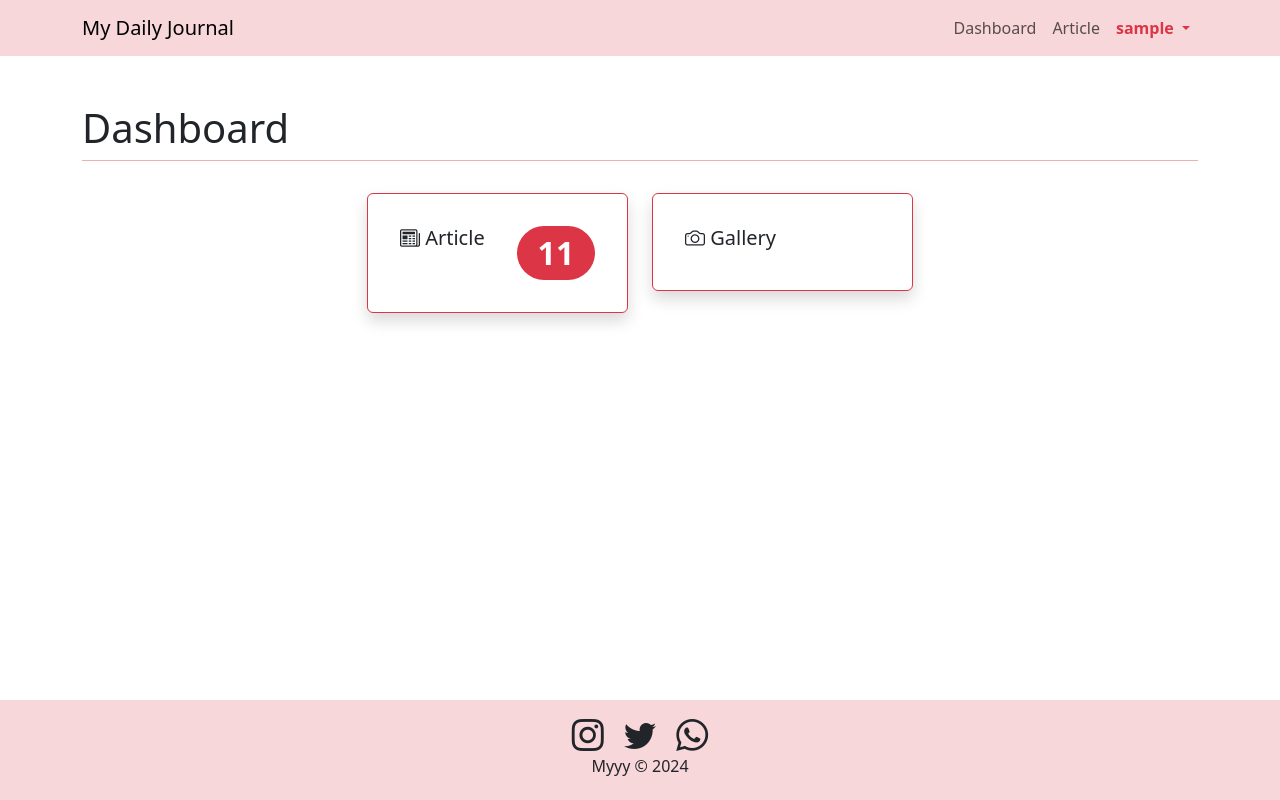
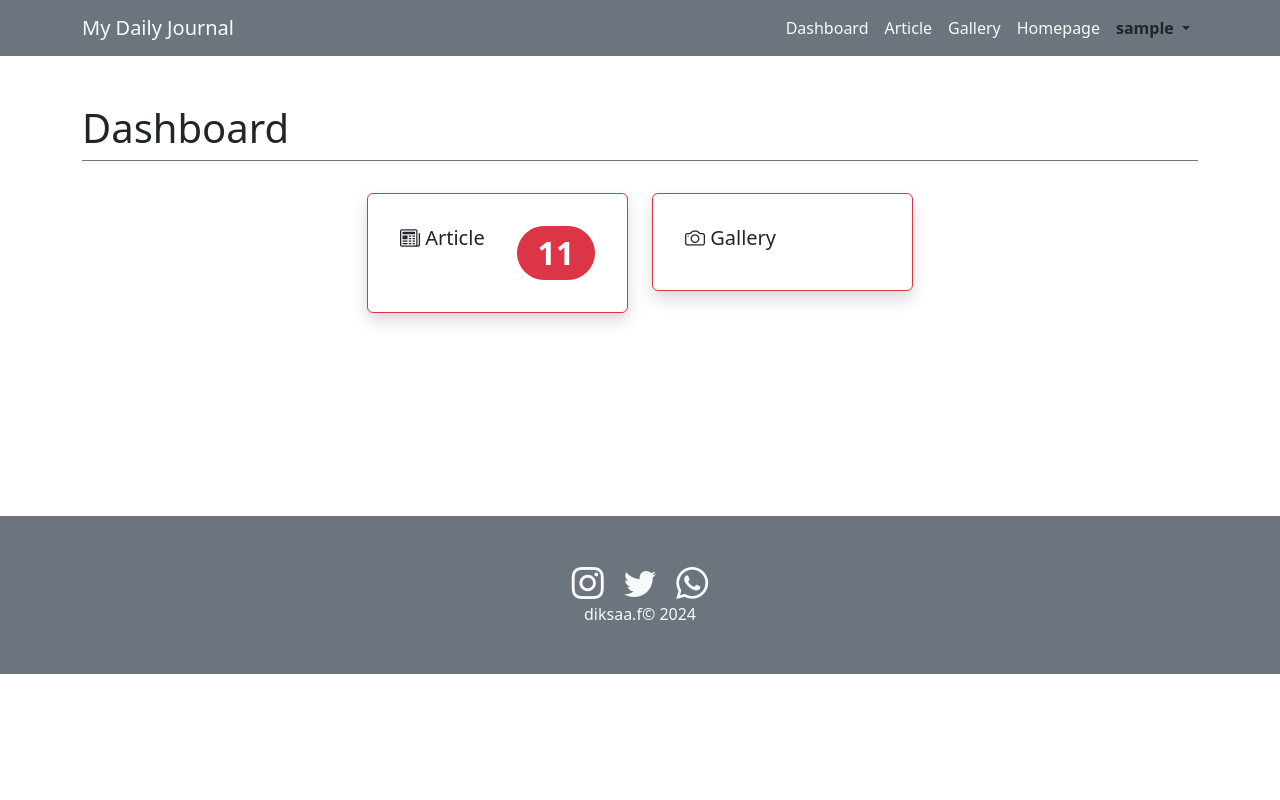
Before and after one commit to diksaaafff/dailyjournal, a PHP site: page /admin.php in a window 1280 px wide. Run offline with PHP 8.4, Linux system fonts and the light colour scheme; the visitor is signed in with stand-in values (Sample User, id 1); data comes from the database, SQL or seed files in the repository.

Commit message:
Update admin.php

```diff
--- a/admin.php
+++ b/admin.php
@@ -28,26 +28,16 @@ if (!isset($_SESSION['username'])) {
     />
     <script src="https://ajax.googleapis.com/ajax/libs/jquery/3.7.1/jquery.min.js"></script>
     <style>
-        html {
-            position: relative;
-            min-height: 100%;
-        }
-        body {
-            margin-bottom: 100px; /* Margin bottom by footer height */
-        }
-        footer {
-            position: absolute;
-            bottom: 0;
-            width: 100%;
-            height: 100px; /* Set the fixed height of the footer here */
+        #content {
+            min-height: 460px;
         }
     </style>
 </head>
 <body>
     <!-- nav begin -->
-    <nav class="navbar navbar-expand-sm bg-body-tertiary sticky-top bg-danger-subtle">
+    <nav class="navbar navbar-expand-sm sticky-top bg-secondary">
     <div class="container">
-        <a class="navbar-brand" target="_blank" href=".">My Daily Journal</a>
+        <a class="navbar-brand text-light" href="">My Daily Journal</a>
         <button
         class="navbar-toggler"
         type="button"
@@ -62,16 +52,23 @@ if (!isset($_SESSION['username'])) {
         <div class="collapse navbar-collapse" id="navbarSupportedContent">
         <ul class="navbar-nav ms-auto mb-2 mb-lg-0 text-dark">
             <li class="nav-item">
-                <a class="nav-link" href="admin.php?page=dashboard">Dashboard</a>
+                <a class="nav-link text-light" href="admin.php?page=dashboard">Dashboard</a>
             </li>
             <li class="nav-item">
-                <a class="nav-link" href="admin.php?page=article">Article</a>
+                <a class="nav-link text-light" href="admin.php?page=article">Article</a>
+            </li>
+            <li class="nav-item">
+                <a class="nav-link text-light" href="admin.php?page=gallery">Gallery</a>
+            </li>
+            <li class="nav-item">
+                <a class="nav-link text-light" href="index.php?page=index">Homepage</a>
             </li>
             <li class="nav-item dropdown">
-                <a class="nav-link dropdown-toggle text-danger fw-bold" href="#" role="button" data-bs-toggle="dropdown" aria-expanded="false">
+                <a class="nav-link dropdown-toggle text-dark fw-bold" href="#" role="button" data-bs-toggle="dropdown" aria-expanded="false">
                     <?= $_SESSION['username']?>
                 </a>
                 <ul class="dropdown-menu">
+                <li><a class="dropdown-item" href="admin.php?page=profile">Profile  <?= $_SESSION['username']?></a></li>
                     <li><a class="dropdown-item" href="logout.php">Logout</a></li>
                 </ul>
             </li>
@@ -81,18 +78,17 @@ if (!isset($_SESSION['username'])) {
     </nav>
     <!-- nav end -->
 <!-- content begin -->
-    <!-- content begin -->
 <section id="content" class="p-5">
     <div class="container">
         <?php
         if(isset($_GET['page'])){
         ?>
-                <h4 class="lead display-6 pb-2 border-bottom border-danger-subtle"><?= ucfirst($_GET['page'])?></h4>
+            <h4 class="lead display-6 pb-2 border-bottom border-secondary"><?= ucfirst($_GET['page'])?></h4>
             <?php
-                include($_GET['page'].".php");
+            include($_GET['page'] .".php");
         }else{
         ?>
-                <h4 class="lead display-6 pb-2 border-bottom border-danger-subtle">Dashboard</h4>
+            <h4 class="lead display-6 pb-2 border-bottom border-secondary">Dashboard</h4>
             <?php
             include("dashboard.php");
         }
@@ -100,21 +96,20 @@ if (!isset($_SESSION['username'])) {
     </div>
 </section>
 <!-- content end -->
-    <!-- content end -->
     <!-- footer begin -->
-    <footer class="text-center py-3 bg-danger-subtle">
+    <footer class="text-center p-5 bg-secondary">
     <div>
         <a href="https://www.instagram.com/udinusofficial"
-        ><i class="bi bi-instagram h2 p-2 text-dark"></i
+        ><i class="bi bi-instagram h2 p-2 text-light"></i
         ></a>
         <a href="https://twitter.com/udinusofficial"
-        ><i class="bi bi-twitter h2 p-2 text-dark"></i
+        ><i class="bi bi-twitter h2 p-2 text-light"></i
         ></a>
-        <a href="https://wa.me/+6282323609362"
-        ><i class="bi bi-whatsapp h2 p-2 text-dark"></i
+        <a href="https://wa.me/+62812685577"
+        ><i class="bi bi-whatsapp h2 p-2 text-light"></i
         ></a>
     </div>
-    <div>Myyy &copy; 2024</div>
+    <div class="text-light">diksaa.f&copy; 2024</div>
     </footer>
     <!-- footer end -->
     <script
```
Lines whose indentation alone changed are shown as unchanged.
